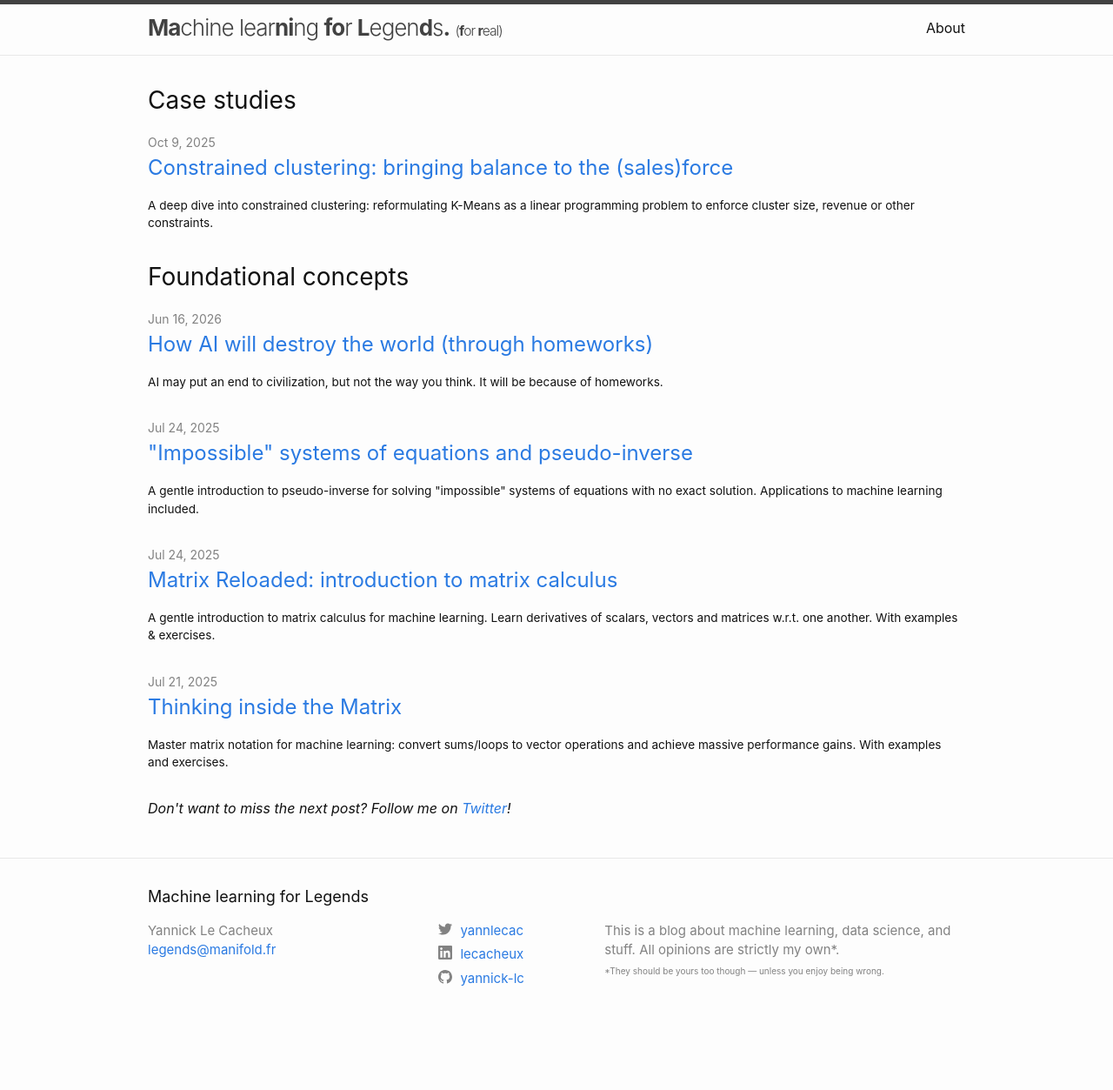
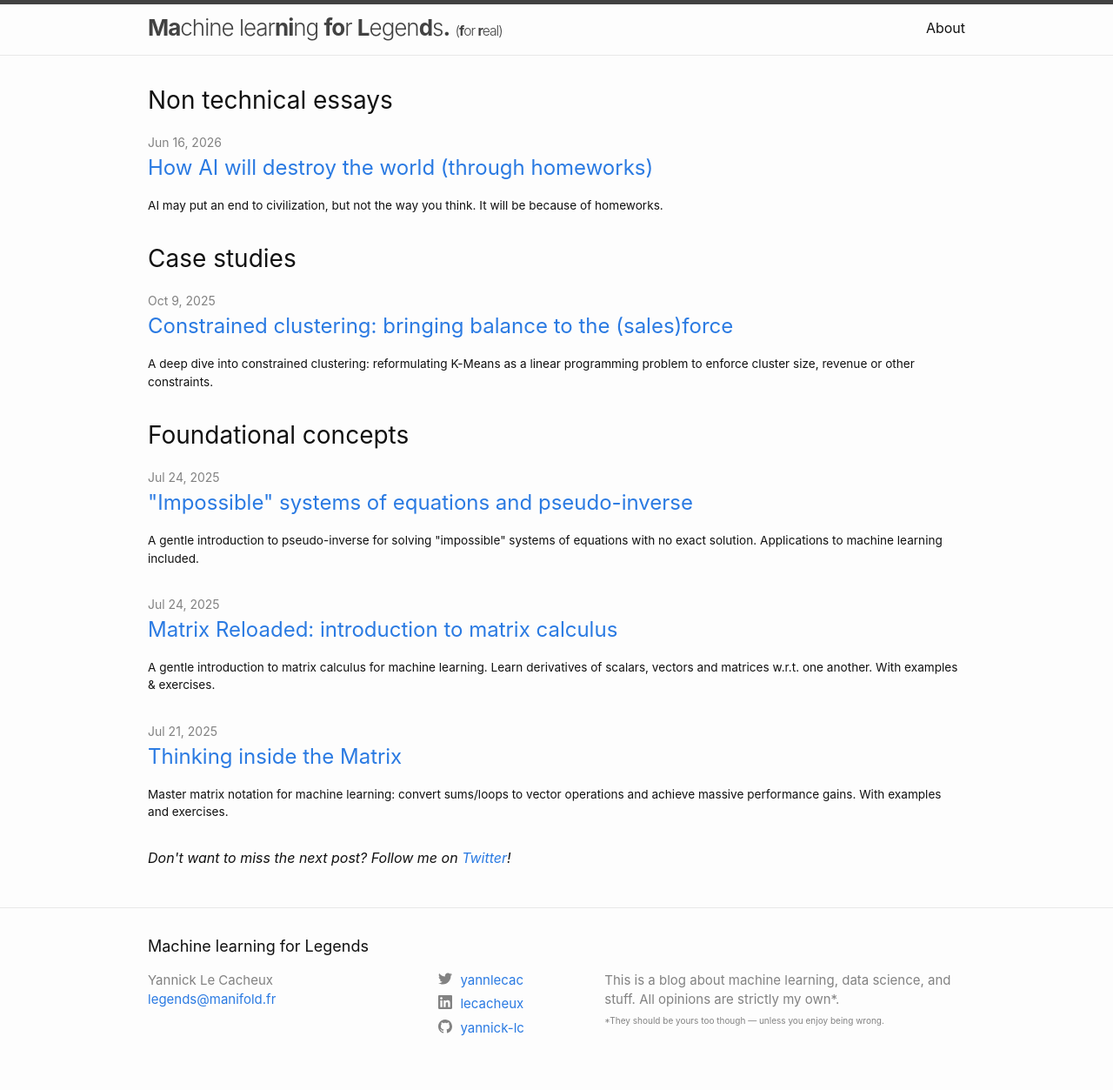
Before and after one commit to yannick-lc/yannick-lc.github.io, a Jekyll site: the page built from docs/blog.md, in a window 1280 px wide. Shown: the whole page at 87% size. Built offline with Jekyll 4.4.1, drawn with Linux system fonts in a browser that asks for light colours; before the commit the page ends 1196 px from its top, so only the background shows below that.

```diff
--- a/docs/_layouts/home.html
+++ b/docs/_layouts/home.html
@@ -8,6 +8,27 @@ layout: default
   {%- endif -%}
 
   {{ content }}
+
+  <h2 class="post-list-heading">{{ page.list_title | default: "Non technical essays" }}</h2>
+  <ul class="post-list">
+    {%- for post in site.posts -%}
+      {%- if post.categories contains "essay" -%}
+        <li>
+          {%- assign date_format = site.minima.date_format | default: "%b %-d, %Y" -%}
+          <span class="post-meta">{{ post.date | date: date_format }}</span>
+          <h3>
+            <a class="post-link" href="{{ post.url | relative_url }}">
+              {{ post.title | escape }}
+            </a>
+          </h3>
+          {%- if site.show_excerpts -%}
+            {{ post.excerpt }}
+          {%- endif -%}
+          <p class="post-description">{{ post.description }}</p>
+        </li>
+      {%- endif -%}
+    {%- endfor -%}
+  </ul>
 
   <h2 class="post-list-heading">{{ page.list_title | default: "Case studies" }}</h2>
   <ul class="post-list">
```
Also changed, not shown: docs/_posts/2026-06-16-ai-homeworks.md (+61 -23 lines).
